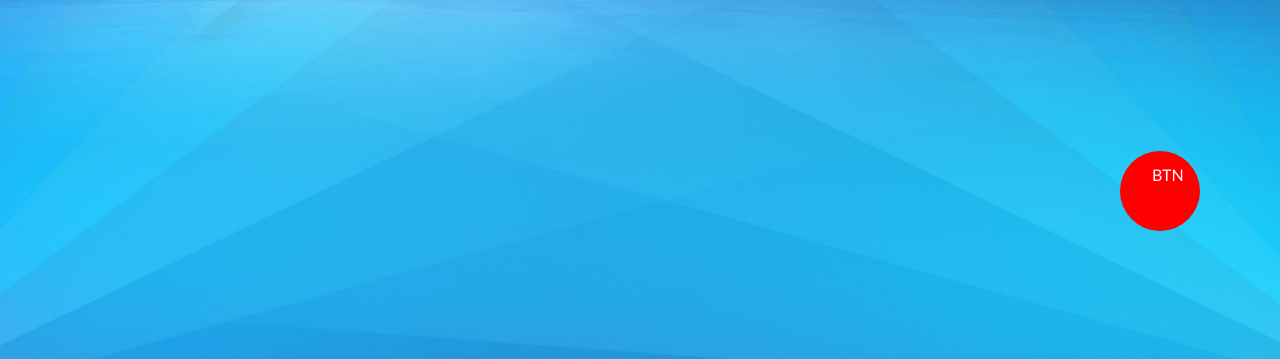
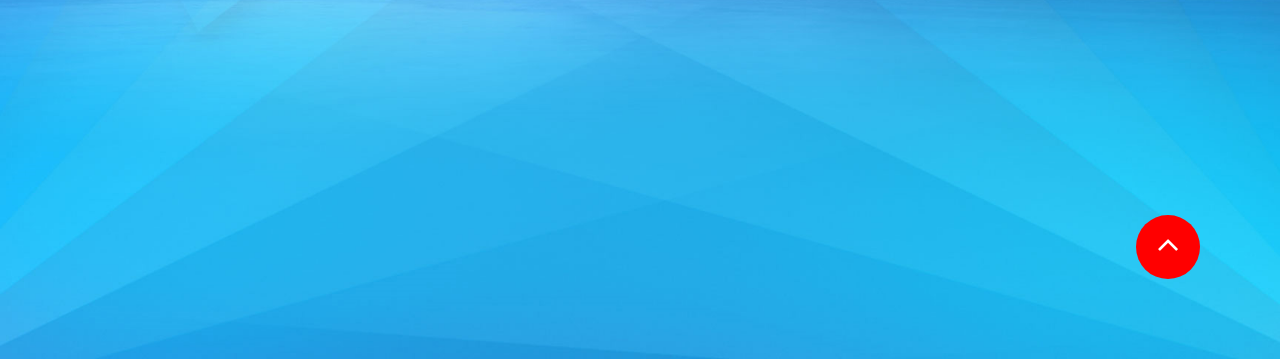
Before and after one commit to AinaEin/48_grupe_coming_soon, a website: page index.html in a window 1280 px wide. Shown: the part 441-800 px from the top of the page. Drawn offline with Linux system fonts and the light colour scheme.

Commit message:
Back to top smooth scroll

```diff
--- a/css/button.css
+++ b/css/button.css
@@ -63,3 +63,14 @@
 .btn.btn-stadium {
     border-radius: 1.5em;
 }
+
+.btn.btn-icon {
+    width: 4rem;
+    height: 4rem;
+    padding: 0;
+    font-family: FontAwesome;
+    font-size: 2.2rem;
+    text-align: center;
+    line-height: 3.6rem;
+    border-radius: 50%
+}
--- a/css/main.css
+++ b/css/main.css
@@ -1,3 +1,7 @@
+html {
+    scroll-behavior: smooth;
+}
+
 body,
 body * {
     margin: 0;
@@ -162,10 +166,10 @@ footer p > a:hover {
     width: 80px;
     height: 80px;
     position: fixed;
-    bottom: 8rem;
+    bottom: 5rem;
     right: 5rem;
-    border-radius: 10rem;
 }
+
 
 /* RESPONSIVE */
 
--- a/index.html
+++ b/index.html
@@ -119,8 +119,7 @@
         </div>
     </footer>
 
-    <div class="btn back-to-top">BTN</div>
-       <!-- <a class="fa fa-angle-up" href="#"></a> -->
+    <a href="#" class="btn btn-icon back-to-top fa fa-angle-up"></a>
 </body>
 
-</html>
+</html>a
```
